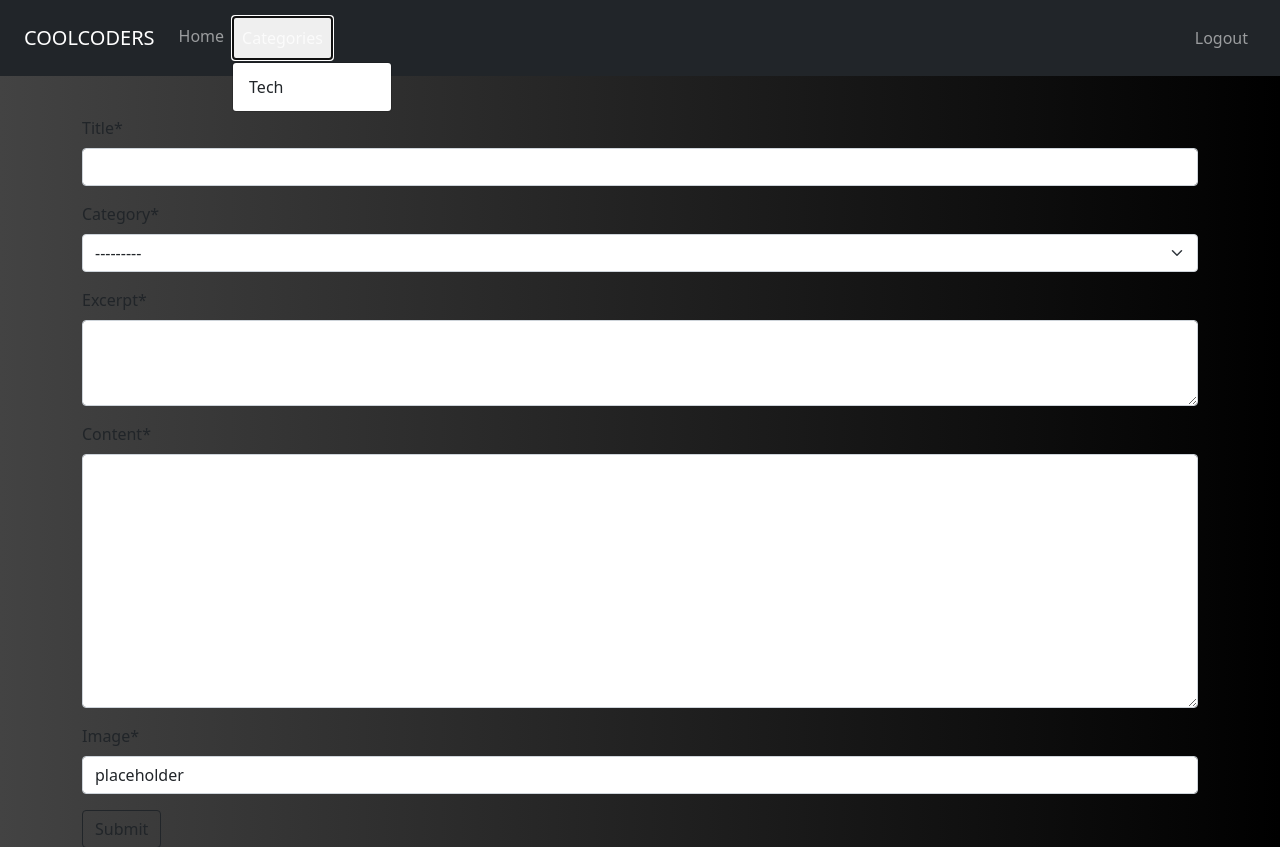
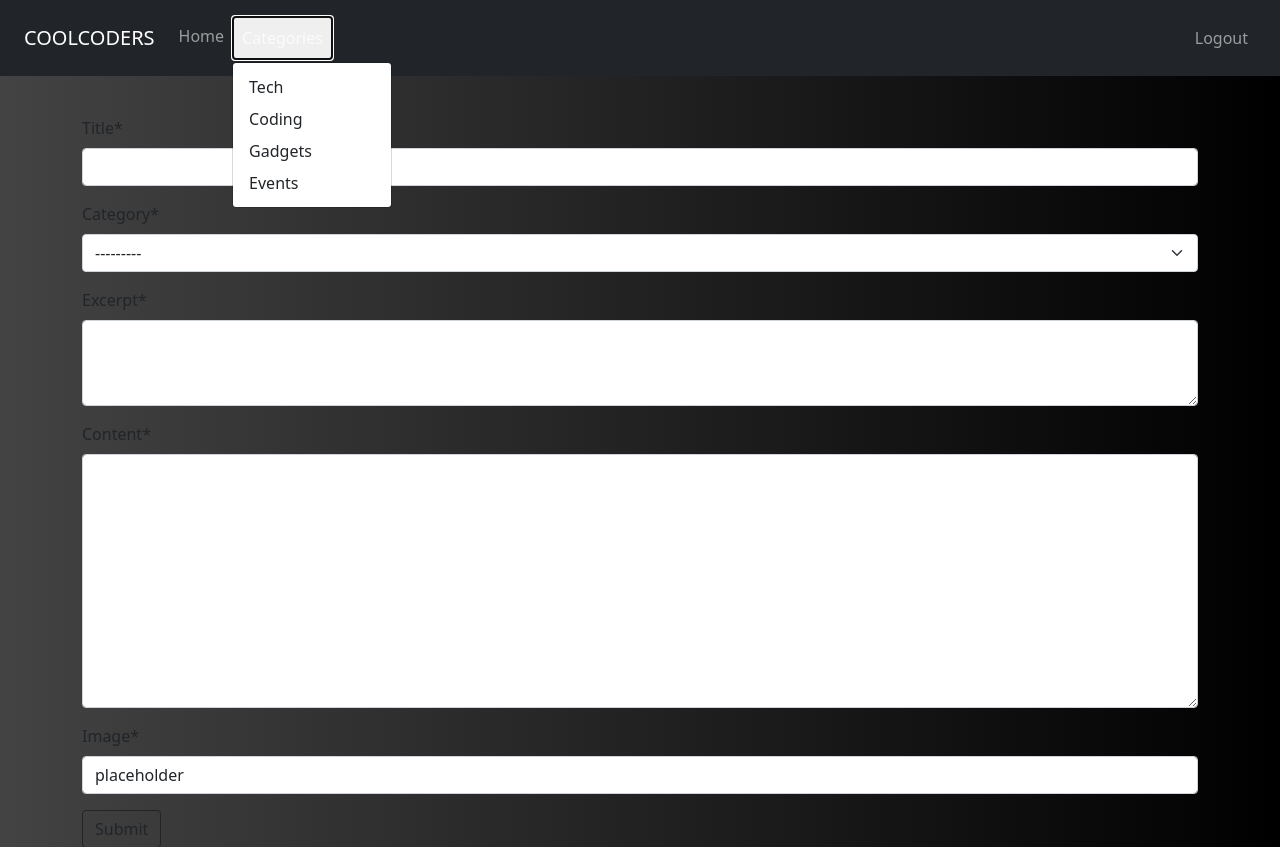
Before and after one commit to DarrachBarneveld/CoolCoders-PP4, a Django app: page /add-post/ in a window 1280 px wide, after a click on "Categories". Shown: the top 847 px of the page. Run offline with Django 3.2, Linux system fonts and the light colour scheme; the visitor is signed in with stand-in values (Sample User, id 1); data that the repository does not hold is empty; some libraries are stand-ins or nearby versions.

Commit message:
#7 Added dropdown navigation to category pages

```diff
--- a/templates/base.html
+++ b/templates/base.html
@@ -63,7 +63,24 @@
                 </button>
                 <ul class="dropdown-menu">
                   <li>
-                    <a class="dropdown-item" href="">Tech</a>
+                    <a class="dropdown-item" href="{% url 'index' 'tech'   %}"
+                      >Tech</a
+                    >
+                  </li>
+                  <li>
+                    <a class="dropdown-item" href="{% url 'index' 'coding'  %}"
+                      >Coding</a
+                    >
+                  </li>
+                  <li>
+                    <a class="dropdown-item" href="{% url 'index' 'gadgets'  %}"
+                      >Gadgets</a
+                    >
+                  </li>
+                  <li>
+                    <a class="dropdown-item" href="{% url 'index' 'events'  %}"
+                      >Events</a
+                    >
                   </li>
                 </ul>
               </div>
```
